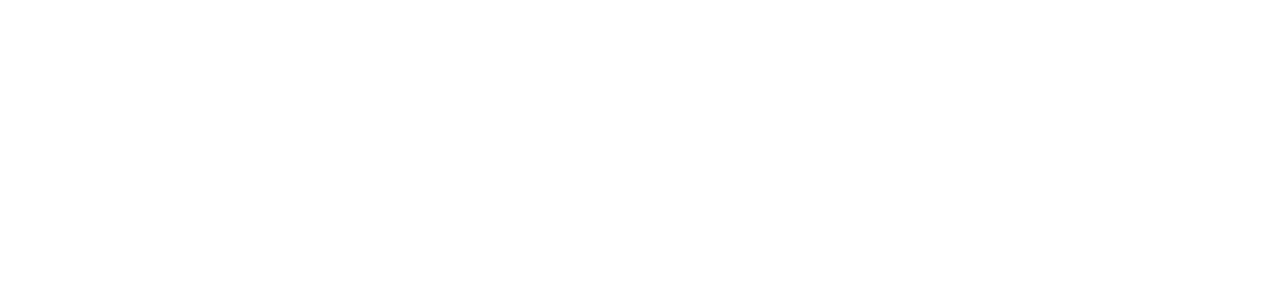
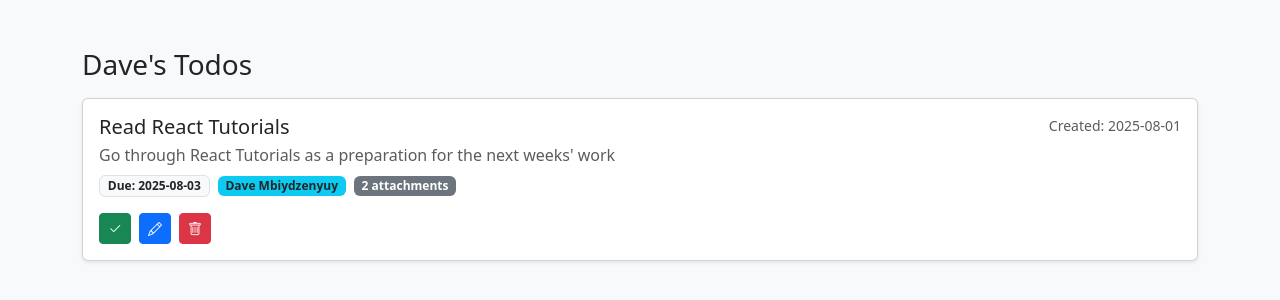
Before and after one commit to teamsmartworld/ToDo_Bootstrap_JS, a plain HTML site: page index.html in a window 1280 px wide. Drawn offline with nearby package versions, Linux system fonts and the light colour scheme.

Commit message:
Working on the html file and providing the layout of the project

```diff
--- a/index.html
+++ b/index.html
@@ -2,9 +2,49 @@
 <html lang="en">
 <head>
     <meta charset="UTF-8">
-    <title>Title</title>
+    <meta name="viewport" content="width=device-width, initial-scale=1.0">
+    <title>Todo List</title>
+    <link href="https://cdn.jsdelivr.net/npm/bootstrap@5.3.0/dist/css/bootstrap.min.css" rel="stylesheet">
 </head>
-<body>
+<body class="bg-light">
 
+<div class="container my-5">
+    <!-- Todos Section -->
+    <h3 class="mb-3">Dave's Todos</h3>
+
+    <!-- Todo Item Card -->
+    <div class="card mb-3 shadow-sm">
+        <div class="card-body">
+            <div class="d-flex justify-content-between">
+                <div>
+                    <h5 class="card-title mb-1">Read React Tutorials</h5>
+                    <p class="card-text text-muted mb-2">Go through React Tutorials as a preparation for the next weeks' work</p>
+                    <div class="d-flex align-items-center gap-2">
+                        <span class="badge bg-light text-dark border">Due: 2025-08-03</span>
+                        <span class="badge bg-info text-dark">Dave Mbiydzenyuy</span>
+                        <span class="badge bg-secondary">2 attachments</span>
+                    </div>
+                </div>
+                <small class="text-muted">Created: 2025-08-01</small>
+            </div>
+            <div class="mt-3 d-flex gap-2">
+                <button class="btn btn-success btn-sm">
+                    <i class="bi bi-check2"></i>
+                </button>
+                <button class="btn btn-primary btn-sm">
+                    <i class="bi bi-pencil"></i>
+                </button>
+                <button class="btn btn-danger btn-sm">
+                    <i class="bi bi-trash"></i>
+                </button>
+            </div>
+        </div>
+    </div>
+
+</div>
+
+<!-- Bootstrap Icons -->
+<link rel="stylesheet" href="https://cdn.jsdelivr.net/npm/bootstrap-icons@1.10.5/font/bootstrap-icons.css">
+<script src="https://cdn.jsdelivr.net/npm/bootstrap@5.3.0/dist/js/bootstrap.bundle.min.js"></script>
 </body>
 </html>
```
